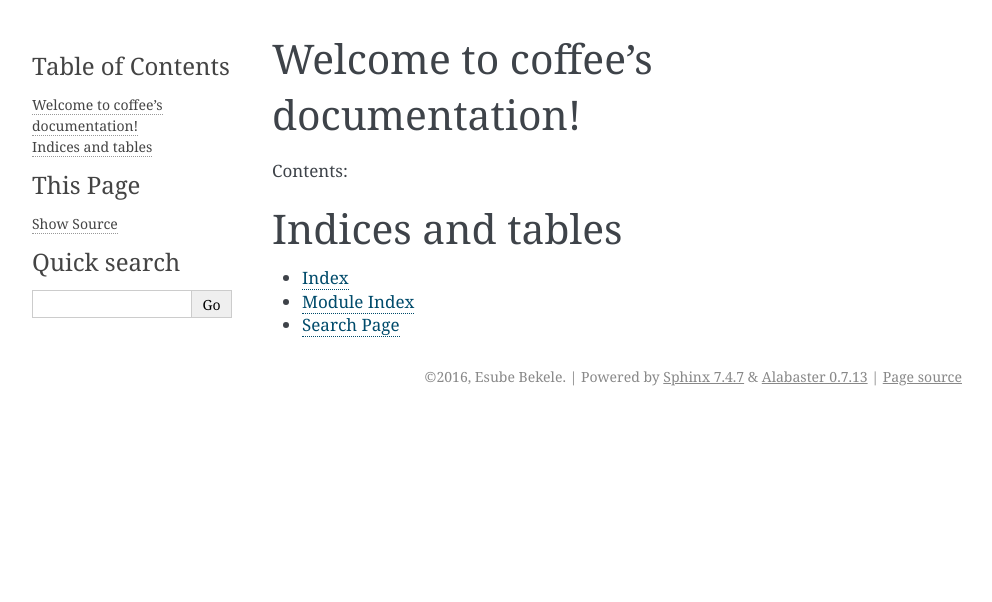
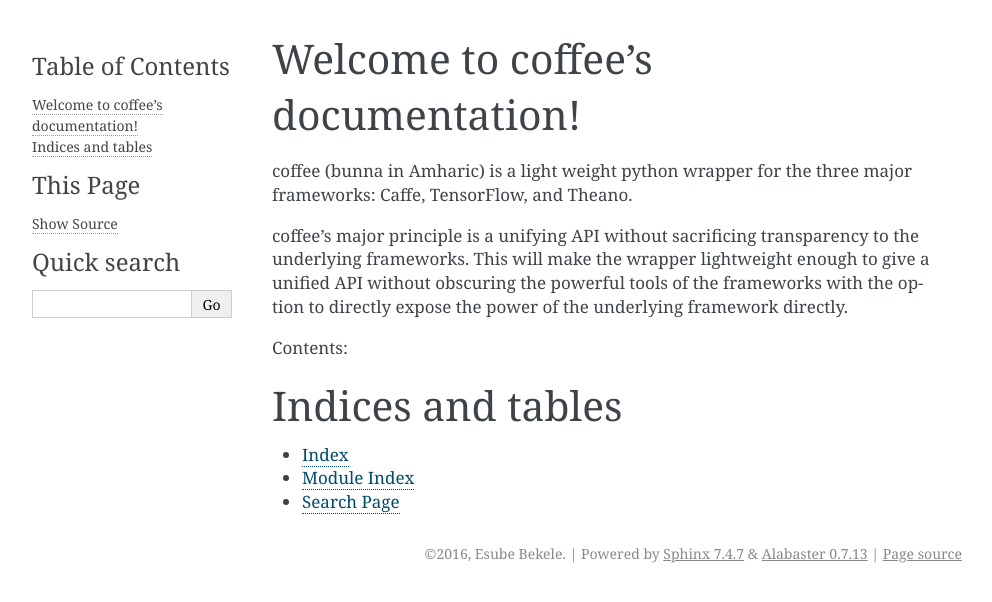
Before and after one commit to deepnn/covfefe, a Sphinx documentation site: the page built from docs/source/index.rst, in a window 1280 px wide. Shown: the top 602 px of the page, without its empty margins (148-1140 px from the left). Built offline with Sphinx 7.4.7, drawn with Linux system fonts in a browser that asks for light colours; formulas are drawn with MathJax 3.

Commit message:
added intro to the docs

```diff
--- a/docs/source/index.rst
+++ b/docs/source/index.rst
@@ -5,6 +5,9 @@
 
 Welcome to coffee's documentation!
 ==================================
+coffee (bunna in Amharic) is a light weight python wrapper for the three major frameworks: Caffe, TensorFlow, and Theano.
+
+coffee's major principle is a unifying API without sacrificing transparency to the underlying frameworks. This will make the wrapper lightweight enough to give a unified API without obscuring the powerful tools of the frameworks with the option to directly expose the power of the underlying framework directly.
 
 Contents:
 
```
